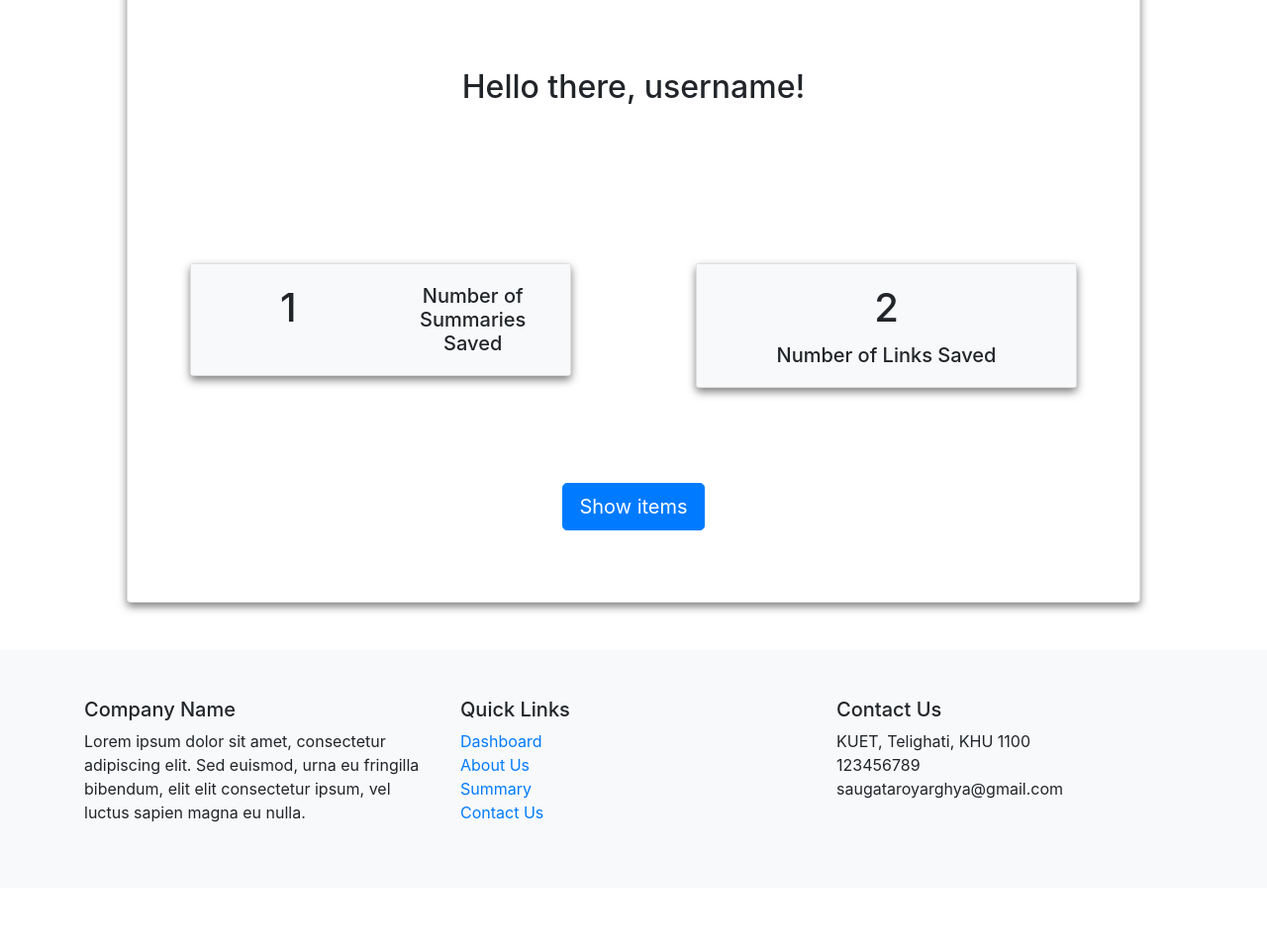
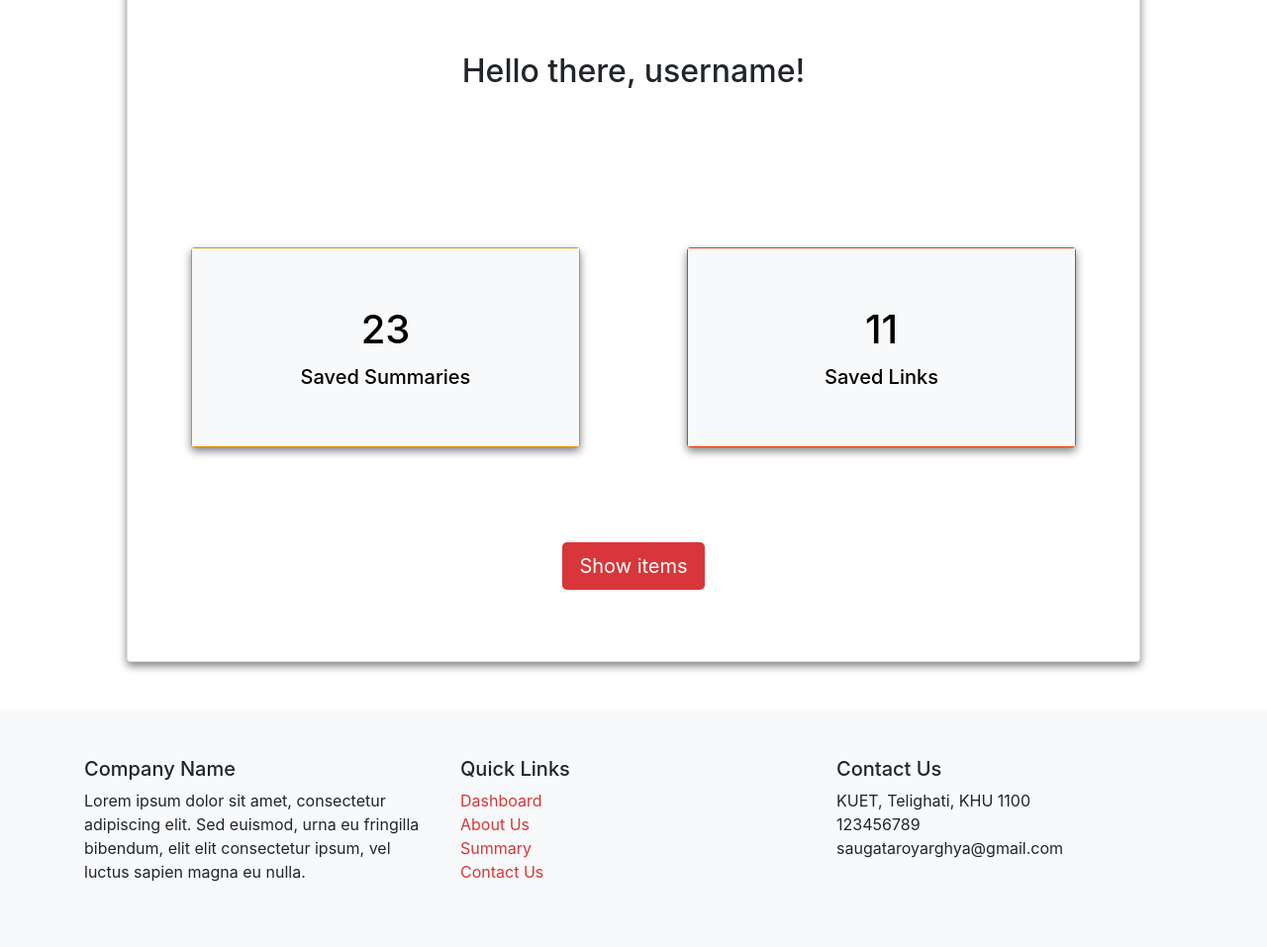
Before and after one commit to RaiYan163/SummaryUP, a Flask app: page /dashboard in a window 1280 px wide. Shown: the part 576-1533 px from the top of the page at 99% size. Before the commit the page ends 1407 px from the top, so only its background shows below. Run offline with Flask 3, Linux system fonts and the light colour scheme; the visitor is signed in with stand-in values (Sample User, id 1); some libraries are stand-ins or nearby versions.

Commit message:
ui modified

```diff
--- a/templates/dashboard.html
+++ b/templates/dashboard.html
@@ -36,29 +36,47 @@
       box-shadow: 0 4px 8px rgba(0, 0, 0, .5);
     }
 
+    .custom-summary-card {
+  background-color: #FFA500 !important; /* Orange color with !important to ensure override */
+  color: black; /* Assuming you want white text on a colored background */
+}
+
+.custom-links-card {
+  background-color: #FF4500 !important; /* Red color with !important to ensure override */
+  color: black;
+}
+
     .card-header {
-      background-color: #fff;
+      background-color: #d8363a;
       border-bottom: none;
     }
 
     .card-header button {
       background-color: transparent;
       border: none;
-      color: #000;
+      color: #fff;
       font-weight: bold;
       margin-right: 10px;
     }
 
     .card-header button:focus {
       outline: none;
-      color: #fff;
-      background-color: #007bff;
+      color: #d8363a;
+      background-color: white;
     }
 
     .card-body {
       background-color: #f8f9fa;
     }
+
+    .custom-button {
+      background-color: #d8363a;
+      color: white;
+
+}
   </style>
+
+
   <!-- Google Fonts -->
   <link href="https://fonts.googleapis.com/css2?family=Open+Sans&display=swap" rel="stylesheet">
   <!-- jQuery CDN-->
@@ -72,7 +90,7 @@
       <a class="navbar-brand" href="#">
         <img src="{{ url_for('static', filename='img/logo.png') }}" alt="SummarUP Logo" width="30" height="24"
           class="d-inline-block align-text-top">
-        SummarUP
+          SummarUP
       </a>
       <button class="navbar-toggler" type="button" data-bs-toggle="collapse" data-bs-target="#navbarNav"
         aria-controls="navbarNav" aria-expanded="false" aria-label="Toggle navigation">
@@ -121,7 +139,7 @@
     <!-- Testing purpose only. Nothing is final-->
 
     <!-- Hero Section -->
-    <section class="hero-section mt-5 mb-4 ">
+    <section class="hero-section mt-5 mb-2">
       <div class="container">
         <div class="row align-items-center">
           <div class="col-lg-6">
@@ -129,7 +147,7 @@
             <p class="hero-text mb-4">Lorem ipsum dolor sit amet, consectetur adipiscing elit. Nullam auctor, nunc id
               aliquam
               ultrices, nisl justo consequat nunc, vel tincidunt arcu enim at justo.</p>
-            <a href="{{ url_for('summary')}}" class="btn btn-primary btn-lg">Try Now</a>
+              <a href="{{ url_for('summary')}}" class="btn custom-button btn-lg">Try Now</a>
           </div>
           <div class="col-lg-5 mt-5 mt-lg-0 ml-6">
             <img src="/static/img/hero.png" alt="Background Image" class="img-fluid">
@@ -155,36 +173,32 @@
     <!-- Card Section -->
     <section class="container mb-4">
       <div class="row">
-
-        <div class="col-md-6">
-          <div class="card text-center">
-            <div class="card-body">
-              <div class="row">
-                <div class="col">
-                  <h1 class="card-title">1</h1>
-                </div>
-                <div class="col">
-                  <h5 class="card-text">Number of Summaries Saved</h5>
-                </div>
-              </div>
+        <div class="col-md-6" style="padding-right: 5px;">
+          <div class="card text-center custom-summary-card"> <!-- Updated class -->
+            <div class="card-body d-flex flex-column justify-content-center" style="height: 200px;">
+              <h1 class="card-title">23</h1>
+              <h5 class="card-text">Saved Summaries</h5>
             </div>
           </div>
         </div>
-        <div class="col-md-6">
-          <div class="card text-center">
-            <div class="card-body">
-              <h1 class="card-title">2</h1>
-              <h5 class="card-text">Number of Links Saved</h5>
+        <div class="col-md-6" style="padding-left: 5px;">
+           <div class="card text-center custom-links-card"> <!-- Updated class -->
+            <div class="card-body d-flex flex-column justify-content-center" style="height: 200px;">
+              <h1 class="card-title">11</h1>
+              <h5 class="card-text">Saved Links</h5>
             </div>
           </div>
         </div>
       </div>
     </section>
+
+
     <!-- End of Number Section -->
     <!-- Container with button -->
     <div class="container">
       <div class="d-flex justify-content-center align-items-center py-5">
-        <button type="button" class="btn btn-primary btn-lg mt-4 mb-4" onclick="showitems()" >Show items</button>
+        <button type="button" class="btn btn-lg mt-4 mb-4 custom-button" onclick="showitems()">Show items</button>
+
       </div>
     </div>
 
@@ -280,10 +294,10 @@
         <div class="col-md-4">
           <h5>Quick Links</h5>
           <ul class="list-unstyled">
-            <li><a href="#">Dashboard</a></li>
-            <li><a href="#">About Us</a></li>
-            <li><a href="#">Summary</a></li>
-            <li><a href="#">Contact Us</a></li>
+            <li><a href="#" style="color: #d8363a;">Dashboard</a></li>
+            <li><a href="#" style="color: #d8363a;">About Us</a></li>
+            <li><a href="#" style="color: #d8363a;">Summary</a></li>
+            <li><a href="#" style="color: #d8363a;">Contact Us</a></li>
           </ul>
         </div>
         <div class="col-md-4">
--- a/templates/save_links.html
+++ b/templates/save_links.html
@@ -121,7 +121,7 @@
     <!-- Testing purpose only. Nothing is final-->
     <div class="card-body">
 
-      <h4 style="text-align: center;">Hello there,{{Name}}</h4>
+      <h4 style="text-align: center;">Hello there, User</h4>
 
       <h5 style="margin-top: 40px; margin-bottom: 40px;">Save Links </h5>
 
--- a/templates/show_items.html
+++ b/templates/show_items.html
@@ -37,14 +37,14 @@
     }
 
     .card-header {
-      background-color: #fff;
+      background-color: #D9363B;
       border-bottom: none;
     }
 
     .card-header button {
       background-color: transparent;
       border: none;
-      color: #000;
+      color: #fff;
       font-weight: bold;
       margin-right: 10px;
     }
```
Also changed, not shown: templates/summary.html (+33 -17 lines), 1 other file.
